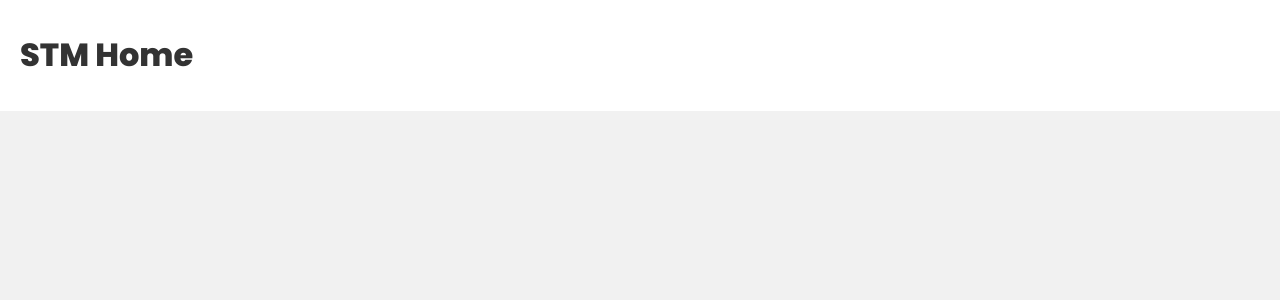
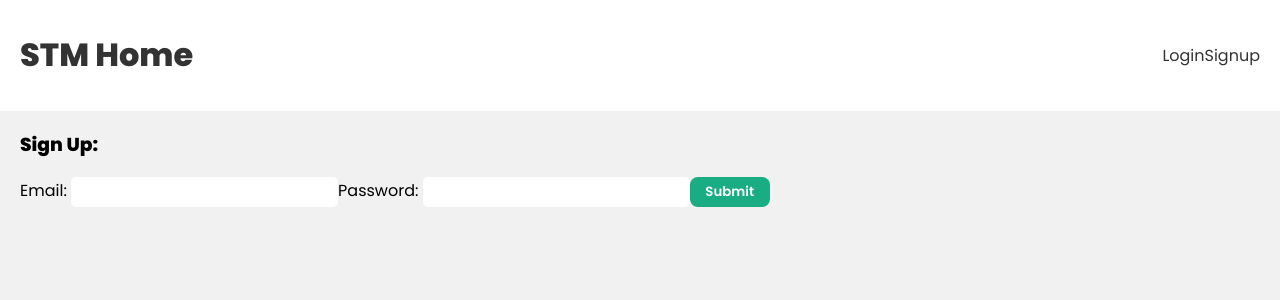
Before and after one commit to Adaigh/stm_SPA, a React (Create React App) app in the folder frontend/: page /selfsignup in a window 1280 px wide. Before the commit this address had no page. Shown: the top 300 px of the page. Built offline with nearby package versions, Linux system fonts and the light colour scheme.

Commit message:
Started implementing front-end authorization

```diff
--- a/frontend/src/App.js
+++ b/frontend/src/App.js
@@ -3,6 +3,8 @@
 // Pages and Components
 import UserHome from './pages/UserHome.js'
 import NavBar from './components/NavBar.js';
+import Login from './pages/Login.js';
+import SelfSignup from './pages/SelfSignup.js';
 
 
 function App() {
@@ -18,6 +20,14 @@
                 path="/"
                 element={<UserHome />}
                 />
+              <Route
+                path="/login"
+                element={<Login />}
+                />
+              <Route
+                path="/selfsignup"
+                element={<SelfSignup />}
+                />
             </Routes>
         </div>
       </BrowserRouter>
--- a/frontend/src/components/NavBar.js
+++ b/frontend/src/components/NavBar.js
@@ -8,6 +8,12 @@
                 <Link to="/">
                     <h1>STM Home</h1>
                 </Link>
+                <nav>
+                    <div>
+                        <Link to='/login'>Login</Link>
+                        <Link to='/selfsignup'>Signup</Link>
+                    </div>
+                </nav>
             </div>
         </header>
     )
--- /dev/null
+++ b/frontend/src/context/AuthContext.js
@@ -0,0 +1,30 @@
+import { createContext, useReducer } from 'react'
+
+export const AuthContext = createContext()
+
+export const authReducer = (state, action) => {
+    switch (action){
+        case 'LOGIN':
+            return {user: action.payload}
+
+        case 'LOGOUT':
+            return {user: null}
+
+        default:
+            return state
+    }
+}
+
+export const AuthContextProvider = ({children}) => {
+    const [state, dispatch] = useReducer(authReducer, {
+        user: null
+    })
+
+    console.log('AuthContext state: ', state)
+
+    return (
+        <AuthContext.Provider value={{...state}}>
+            {children}
+        </AuthContext.Provider>
+    )
+}
--- a/frontend/src/index.js
+++ b/frontend/src/index.js
@@ -2,11 +2,14 @@
 import ReactDOM from 'react-dom/client';
 import './index.css';
 import App from './App';
-import { UsersContextProvider} from './context/UsersContext'
+import { UsersContextProvider } from './context/UsersContext'
+import { AuthContextProvider } from './context/AuthContext'
 
 const root = ReactDOM.createRoot(document.getElementById('root'));
 root.render(
-  <UsersContextProvider>
-    <App />
-  </UsersContextProvider>
+  <AuthContextProvider>
+    <UsersContextProvider>
+      <App />
+    </UsersContextProvider>
+  </AuthContextProvider>
 );
--- /dev/null
+++ b/frontend/src/pages/Login.js
@@ -0,0 +1,35 @@
+import { useState } from "react"
+
+const Login = () => {
+    const [email, setEmail] = useState('')
+    const [password, setPassword] = useState('')
+
+    const handleSubmit = async (e) => {
+        e.preventDefault()
+        console.log(email, password)
+    }
+
+    return (
+        <form className='login' onSubmit={handleSubmit}>
+            <h3>Log In:</h3>
+
+            <label>Email: </label>
+            <input
+                type="email"
+                onChange={(e) => setEmail(e.target.value)}
+                value={email}
+            />
+            <label>Password: </label>
+            <input
+                type="password"
+                onChange={(e) => setPassword(e.target.value)}
+                value={password}
+            />
+
+            <button>Submit</button>
+
+        </form>
+    )
+}
+
+export default Login
--- /dev/null
+++ b/frontend/src/pages/SelfSignup.js
@@ -0,0 +1,34 @@
+import { useState } from "react"
+
+const SelfSignup = () => {
+    const [email, setEmail] = useState('')
+    const [password, setPassword] = useState('')
+
+    const handleSubmit = async (e) => {
+        e.preventDefault()
+        console.log(email, password)
+    }
+
+    return (
+        <form className='self-signup' onSubmit={handleSubmit}>
+            <h3>Sign Up:</h3>
+
+            <label>Email: </label>
+            <input
+                type="email"
+                onChange={(e) => setEmail(e.target.value)}
+                value={email}
+            />
+            <label>Password: </label>
+            <input
+                type="password"
+                onChange={(e) => setPassword(e.target.value)}
+                value={password}
+            />
+
+            <button>Submit</button>
+        </form>
+    )
+}
+
+export default SelfSignup
--- a/frontend/src/pages/UserHome.js
+++ b/frontend/src/pages/UserHome.js
@@ -19,7 +19,6 @@
         }
 
         fetchUsers()
-        console.log("useEffect triggered")
     }, [dispatch])
 
     const callRefreshUsers = async (e) => {
@@ -47,7 +46,7 @@
                         placeholder="Search by Name, Phone, or Email"
                         size='50'
                     />
-                    <span class="material-symbols-outlined refresh" onClick={(e) => callRefreshUsers(e)}>
+                    <span className="material-symbols-outlined refresh" onClick={(e) => callRefreshUsers(e)}>
                             refresh
                     </span>
                 </div>
```
Also changed, not shown: frontend/src/hooks/useAuthContext.js (added, +12 -0 lines).
